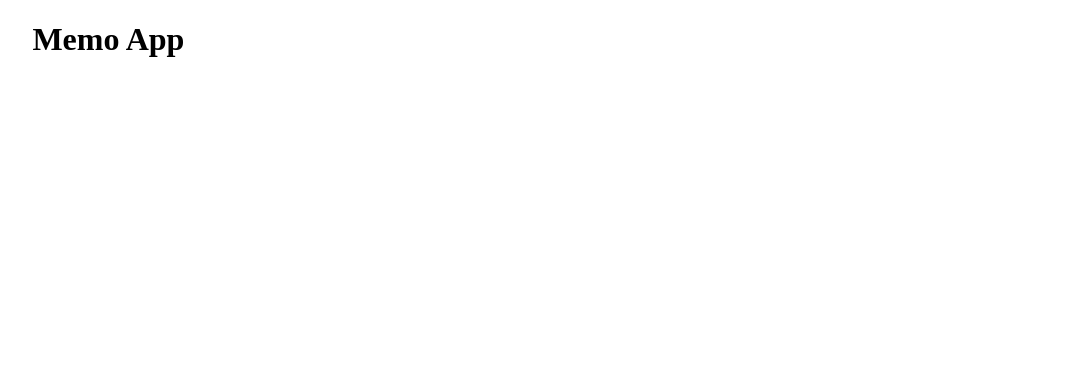
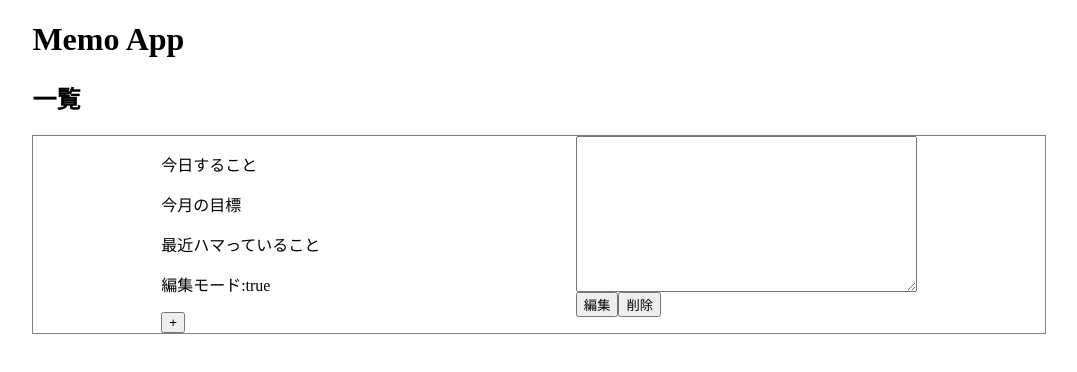
Before and after one commit to haruguchi-yuma/memo-spa, a Vue app: page / in a window 1280 px wide. Shown: the top 372 px of the page, without its empty margins (102-1179 px from the left). Built offline with nearby package versions, Linux system fonts and the light colour scheme.

Commit message:
ページ全体のおおよその枠組み作成

```diff
--- a/src/App.vue
+++ b/src/App.vue
@@ -1,16 +1,48 @@
 <template>
   <div id="app">
     <MemoHeader></MemoHeader>
+    <ModeTitle></ModeTitle>
+    <div class="container">
+      <div class="memo-list">
+        <ul v-for="memo in memos" :key="memo.id">
+          <li style="display: inline;" @click="editMode =! editMode">{{memo.body | firstLine}}</li>
+        </ul>
+        <p>編集モード:{{ editMode }}</p>
+        <button>+</button>
+      </div>
+      <div class="edit">
+        <EditFrom></EditFrom>
+      </div>
+    </div>
   </div>
 </template>
 
 <script>
 import MemoHeader from './components/MemoHeader.vue'
+import ModeTitle from './components/ModeTitle.vue'
+import EditFrom from './components/EditFrom.vue'
 
 export default {
   name: 'App',
   components: {
-    MemoHeader
+    MemoHeader,
+    ModeTitle,
+    EditFrom
+  },
+  data() {
+    return {
+      editMode: true,
+      memos: [
+        {id: 1, body: `今日すること\n買い物\n買い出し\nご飯食べる`},
+        {id: 2, body: '今月の目標\n地域rbに参加\nメモアプリの完成'},
+        {id: 3, body: '最近ハマっていること\nGitの学習\nhogehoge'}
+      ]
+    }
+  },
+  filters: {
+    firstLine(value) {
+      return value.split(/\r\n|\r|\n/)[0]
+    }
   }
 }
 </script>
@@ -20,4 +52,15 @@ export default {
   width: 80%;
   margin: 0 auto;
 }
+
+.container {
+  width: 100%;
+  border: 1px solid gray;
+  display: flex;
+  justify-content: space-around;
+}
+
+ul {
+  padding-left: 0;
+}
 </style>
--- /dev/null
+++ b/src/components/EditFrom.vue
@@ -0,0 +1,14 @@
+<template>
+  <div class="edit-form">
+    <textarea cols="40" rows="10"></textarea>
+    <button>編集</button>
+    <button>削除</button>
+  </div>
+</template>
+
+
+<style scoped>
+textarea {
+  display: block;
+}
+</style>
--- /dev/null
+++ b/src/components/ModeTitle.vue
@@ -0,0 +1,16 @@
+<template>
+  <div>
+    <h2 v-if="mode">一覧</h2>
+    <h2 v-else>編集</h2>
+  </div>
+</template>
+
+<script>
+export default {
+  data() {
+    return {
+      mode: true
+    }
+  }
+}
+</script>
```
